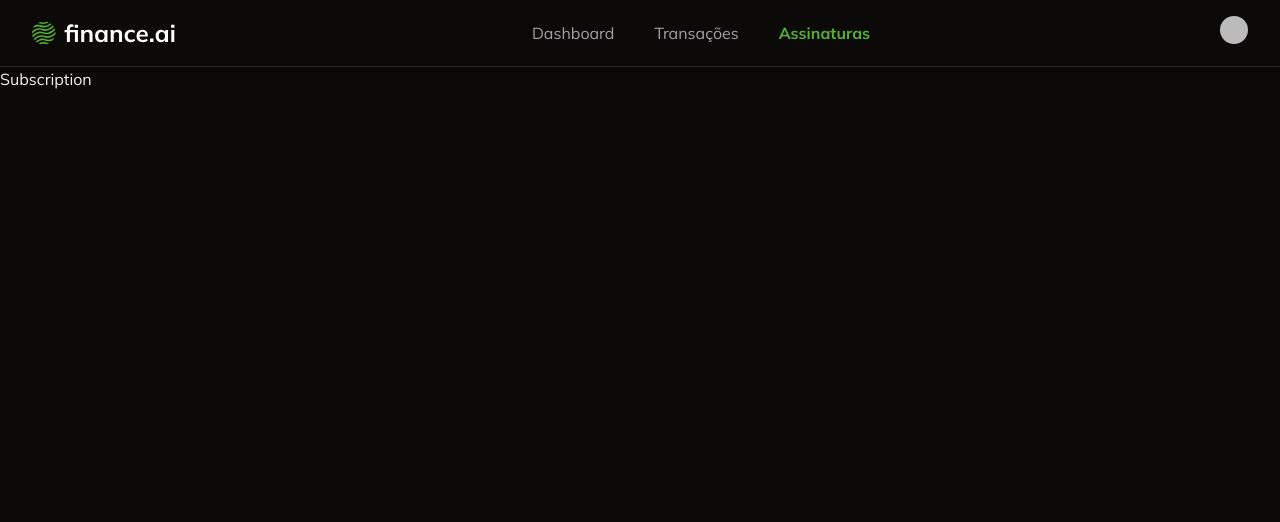
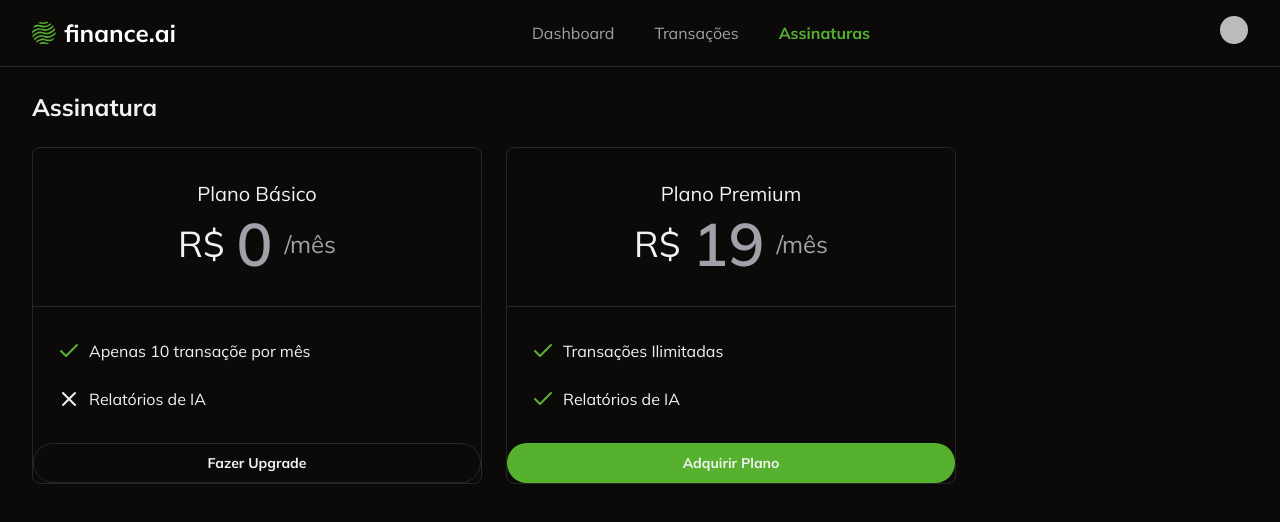
Before and after one commit to danielbarrosdeoliveira/Finance-AI, a Next.js app: page /subscription in a window 1280 px wide. Shown: the top 522 px of the page. Built offline with nearby package versions, Linux system fonts and the light colour scheme; no server answers; sample sign-in values are in the browser's storage; some icons are missing.

Commit message:
feat: ensure user is redirect to stripe checkout when acquire a premium plan

```diff
--- /dev/null
+++ b/app/subscription/_actions/create-checkout/index.ts
@@ -0,0 +1,40 @@
+"use server";
+
+import { auth } from "@clerk/nextjs/server";
+import Stripe from "stripe";
+
+export const createStripeCheckout = async () => {
+  const { userId } = auth();
+
+  if (!userId) {
+    throw new Error("Unauthorized");
+  }
+
+  if (!process.env.STRIPE_SECRET_KEY) {
+    throw new Error("Stripe secret key is not defined");
+  }
+
+  const stripe = new Stripe(process.env.STRIPE_SECRET_KEY, {
+    apiVersion: "2024-10-28.acacia",
+  });
+
+  const session = await stripe.checkout.sessions.create({
+    payment_method_types: ["card"],
+    mode: "subscription",
+    success_url: "http://localhost:3000",
+    cancel_url: "http://localhost:3000",
+    subscription_data: {
+      metadata: {
+        clerk_user_id: userId,
+      },
+    },
+    line_items: [
+      {
+        price: process.env.STRIPE_PREMIUM_PLAN_PRICE_ID,
+        quantity: 1,
+      },
+    ],
+  });
+
+  return { sessionId: session.id };
+};
--- /dev/null
+++ b/app/subscription/_componentes/acquire-plan-button.tsx
@@ -0,0 +1,36 @@
+"use client";
+
+import { Button } from "@/app/_components/ui/button";
+import { createStripeCheckout } from "../_actions/create-checkout";
+import { loadStripe } from "@stripe/stripe-js";
+
+const AcquirePlanButton = () => {
+  const handleAcquirePlanClick = async () => {
+    const { sessionId } = await createStripeCheckout();
+
+    if (!process.env.NEXT_PUBLIC_STRIPE_PUBLISHABLE_KEY) {
+      throw new Error("Stripe published key is not defined");
+    }
+
+    const stripe = await loadStripe(
+      process.env.NEXT_PUBLIC_STRIPE_PUBLISHABLE_KEY,
+    );
+
+    if (!stripe) {
+      throw new Error("Stripe is not defined");
+    }
+
+    await stripe.redirectToCheckout({ sessionId });
+  };
+
+  return (
+    <Button
+      className="w-full rounded-full font-bold"
+      onClick={handleAcquirePlanClick}
+    >
+      Adquirir Plano
+    </Button>
+  );
+};
+
+export default AcquirePlanButton;
--- a/app/subscription/page.tsx
+++ b/app/subscription/page.tsx
@@ -1,5 +1,9 @@
 import { auth } from "@clerk/nextjs/server";
 import { redirect } from "next/navigation";
+import { Card, CardContent, CardHeader } from "../_components/ui/card";
+import { CheckIcon, XIcon } from "lucide-react";
+import { Button } from "../_components/ui/button";
+import AcquirePlanButton from "./_componentes/acquire-plan-button";
 
 const SubscriptionPage = ({}) => {
   const { userId } = auth();
@@ -8,7 +12,67 @@
     redirect("/login");
   }
 
-  return <h1>Subscription</h1>;
+  return (
+    <div className="py6 space-y-6 p-6 px-8">
+      <h1 className="text-2xl font-bold">Assinatura</h1>
+
+      <div className="flex gap-6">
+        <Card className="w-[450px]">
+          <CardHeader className="border-b border-solid py-8">
+            <h2 className="text-center text-xl">Plano Básico</h2>
+            <div className="flex items-center justify-center">
+              <div className="flex items-center justify-center gap-3">
+                <span className="text-4xl">R$</span>
+                <span className="text-6xl font-semibold text-muted-foreground">
+                  0
+                </span>
+                <span className="text-2xl text-muted-foreground">/mês</span>
+              </div>
+            </div>
+          </CardHeader>
+          <CardContent className="space-y-6 py-8">
+            <div className="flex items-center gap-2">
+              <CheckIcon className="text-primary" />
+              <p>Apenas 10 transaçõe por mês</p>
+            </div>
+            <div className="flex items-center gap-2">
+              <XIcon />
+              <p>Relatórios de IA</p>
+            </div>
+          </CardContent>
+          <Button variant="outline" className="w-full rounded-full font-bold">
+            Fazer Upgrade
+          </Button>
+        </Card>
+
+        <Card className="w-[450px]">
+          <CardHeader className="border-b border-solid py-8">
+            <h2 className="text-center text-xl">Plano Premium</h2>
+            <div className="flex items-center justify-center">
+              <div className="flex items-center justify-center gap-3">
+                <span className="text-4xl">R$</span>
+                <span className="text-6xl font-semibold text-muted-foreground">
+                  19
+                </span>
+                <span className="text-2xl text-muted-foreground">/mês</span>
+              </div>
+            </div>
+          </CardHeader>
+          <CardContent className="space-y-6 py-8">
+            <div className="flex items-center gap-2">
+              <CheckIcon className="text-primary" />
+              <p>Transações Ilimitadas</p>
+            </div>
+            <div className="flex items-center gap-2">
+              <CheckIcon className="text-primary" />
+              <p>Relatórios de IA</p>
+            </div>
+          </CardContent>
+          <AcquirePlanButton />
+        </Card>
+      </div>
+    </div>
+  );
 };
 
 export default SubscriptionPage;
--- a/package.json
+++ b/package.json
@@ -21,6 +21,7 @@
     "@radix-ui/react-scroll-area": "^1.2.1",
     "@radix-ui/react-select": "^2.1.2",
     "@radix-ui/react-slot": "^1.1.0",
+    "@stripe/stripe-js": "^4.9.0",
     "@tanstack/react-table": "^8.20.5",
     "class-variance-authority": "^0.7.0",
     "clsx": "^2.1.1",
@@ -35,6 +36,7 @@
     "react-hook-form": "^7.53.2",
     "react-number-format": "^5.4.2",
     "recharts": "^2.13.3",
+    "stripe": "^17.3.1",
     "tailwind-merge": "^2.5.4",
     "tailwindcss-animate": "^1.0.7",
     "zod": "^3.23.8"
```
Also changed, not shown: 2 other files (tests, documents, lock files or other folders).
